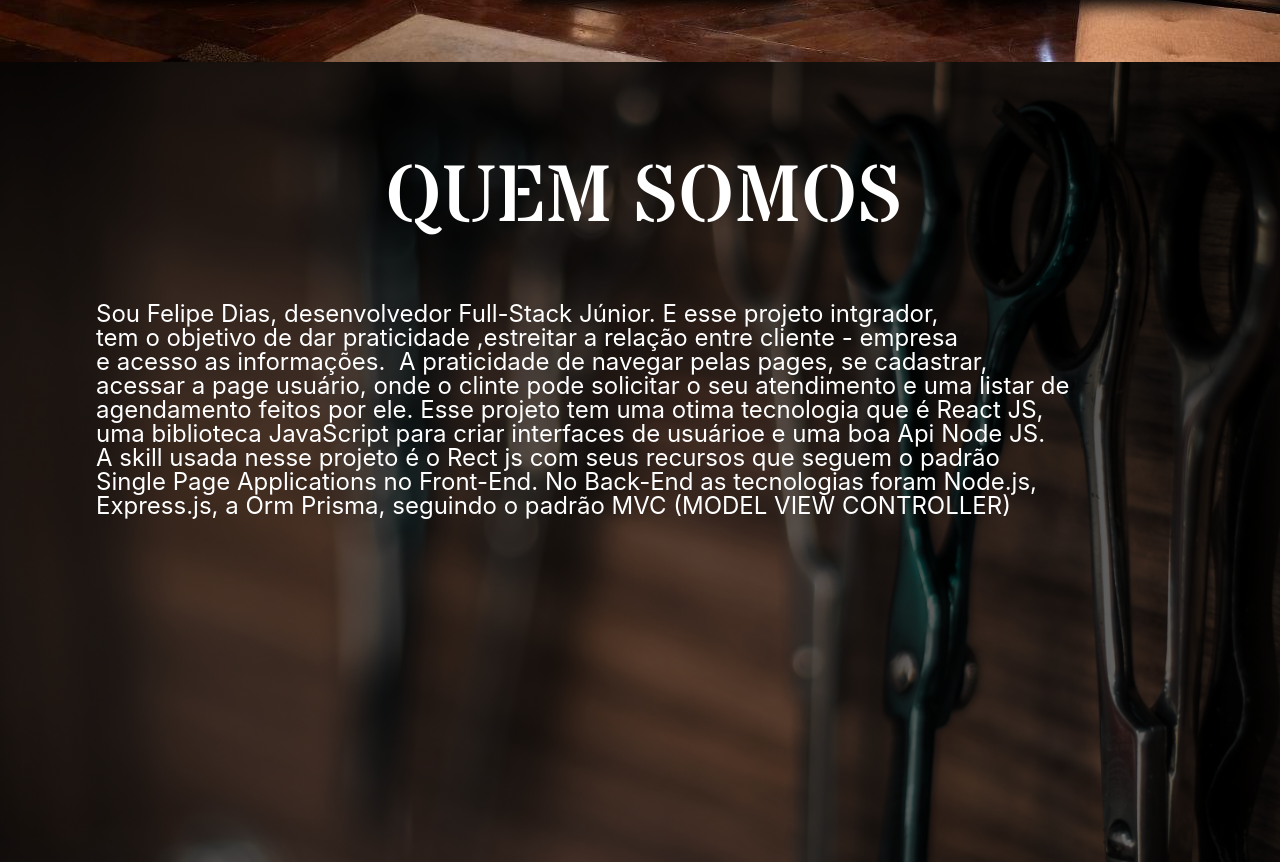
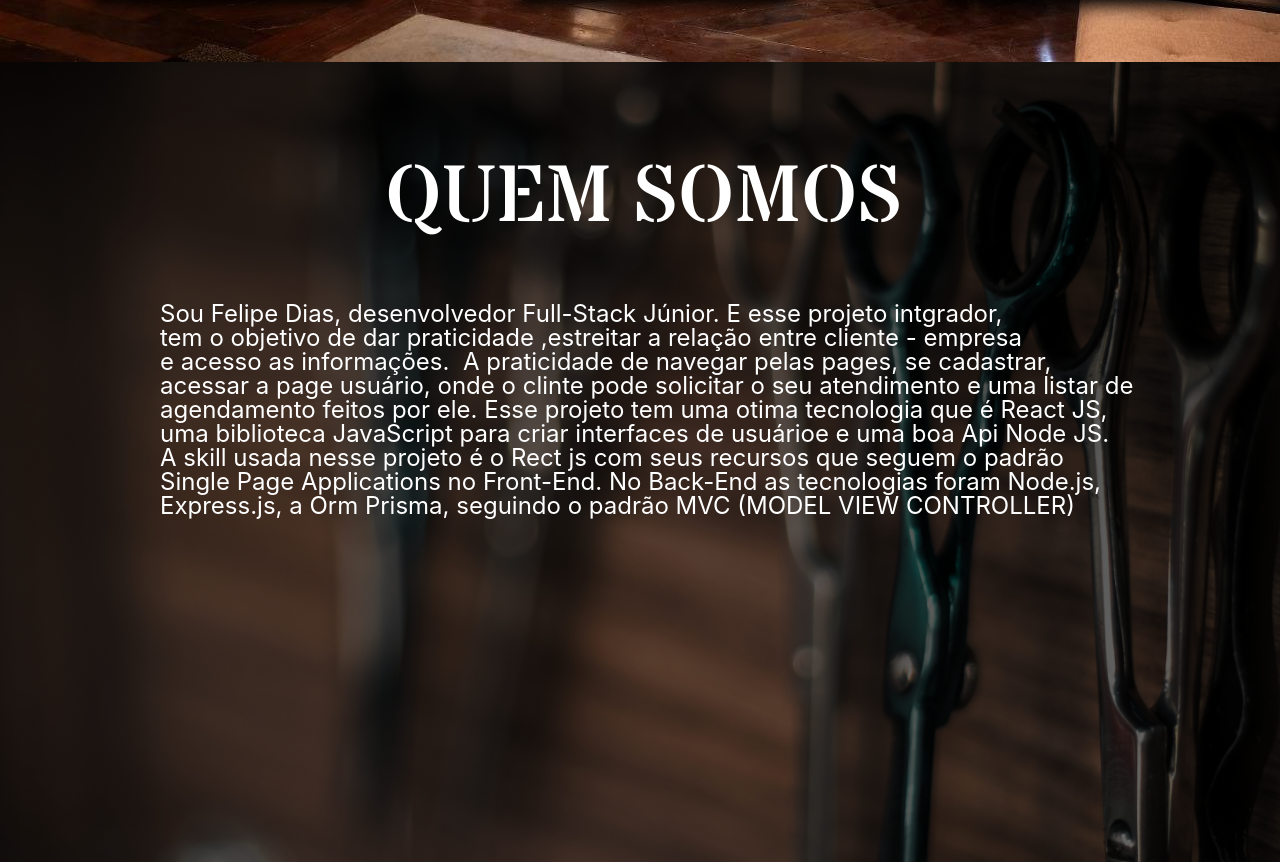
Before and after one commit to Felipediaslc/Barbearia-Strait-Front, a React (Create React App) app: page / in a window 1280 px wide. Shown: the part 1538-2400 px from the top of the page. Built offline with nearby package versions, Linux system fonts and the light colour scheme; a web font is replaced by a local one.

Commit message:
refinamento v.62

```diff
--- a/src/Pages/Quem-somos/Quem-somos.css
+++ b/src/Pages/Quem-somos/Quem-somos.css
@@ -27,7 +27,7 @@
     align-items: center;
     color: white;
     font-size: 1.5rem;
-    padding: 4rem 0 0 6rem;
+    padding: 4rem 0 0 10rem;
   }
 
   /* SKILL  */
```
